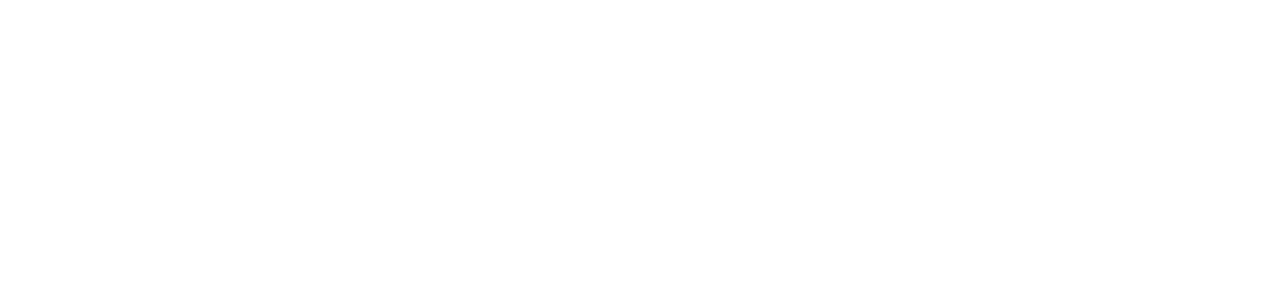
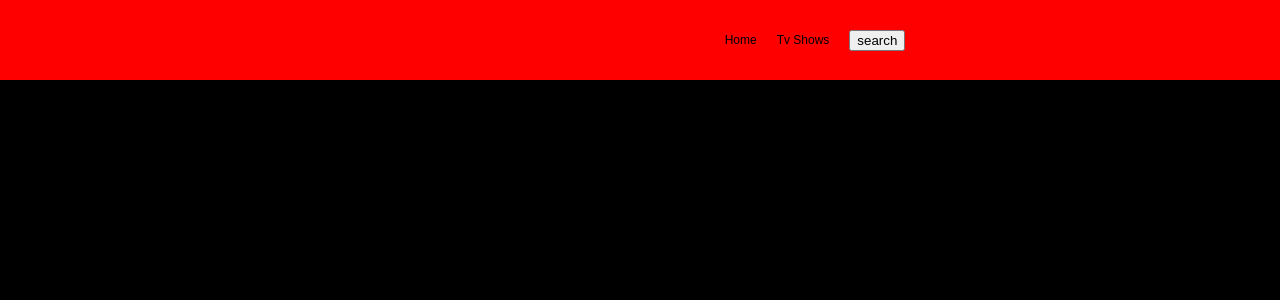
Before and after one commit to Rockernun/Netflix-Clone, a React (Create React App) app: page / in a window 1280 px wide. Shown: the top 300 px of the page. Built offline with nearby package versions, Linux system fonts and the light colour scheme.

Commit message:
3개의 Route(홈, TV, 검색)
React Router 6버전이어서 Switch(오류 발생) 대신 Routes로 대체했다.

```diff
--- a/src/App.tsx
+++ b/src/App.tsx
@@ -1,5 +1,20 @@
+import { Route, Routes, BrowserRouter as Router} from "react-router-dom";
+import Home from "./Routes/Home";
+import Tv from "./Routes/Tv";
+import Search from "./Routes/Search";
+import Header from "./Components/Header";
+
 function App() {
-  return null;
+  return (
+    <Router>
+      <Header />
+      <Routes>
+        <Route path="/" element={<Home />}></Route>
+        <Route path="/tv" element={<Tv />}></Route>
+        <Route path="/search" element={<Search />}></Route>
+      </Routes>
+    </Router>
+  )
 }
 
 export default App;
```
